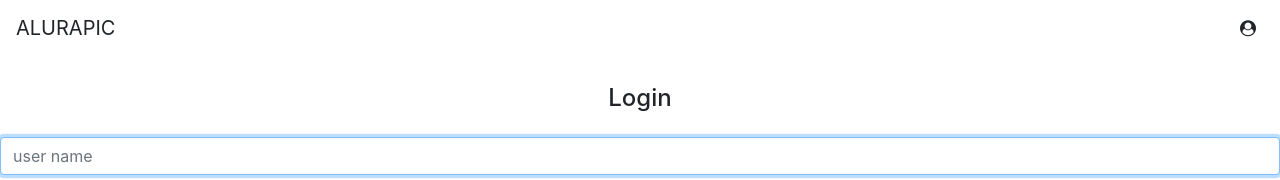
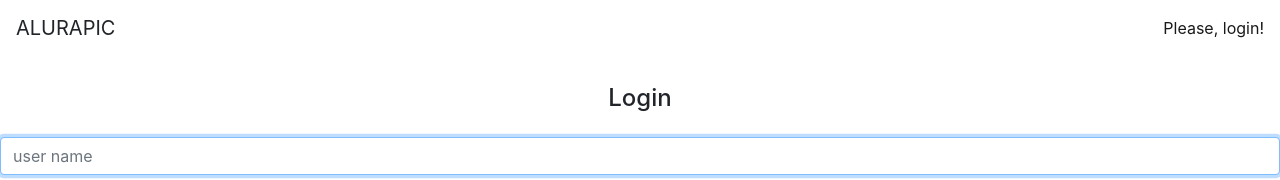
Before and after one commit to ricardoub/estudos-angular-alura-alurapic-app, an Angular app: page / in a window 1280 px wide. Shown: the top 180 px of the page. Built offline with nearby package versions, Linux system fonts and the light colour scheme.

Commit message:
parte2-aula03-05 - async pipe

```diff
--- a/src/app/core/core.module.ts
+++ b/src/app/core/core.module.ts
@@ -1,9 +1,11 @@
 import { NgModule } from '@angular/core';
 import { HeaderComponent } from './header/header.component';
+import { CommonModule } from '@angular/common';
 
 
 @NgModule({
     declarations: [ HeaderComponent ],
-    exports: [ HeaderComponent ]
+    exports: [ HeaderComponent ],
+    imports: [ CommonModule ]
 })
 export class CoreModule { }
--- a/src/app/core/header/header.component.html
+++ b/src/app/core/header/header.component.html
@@ -1,9 +1,15 @@
 <header class="fixed-top">
     <nav class="navbar navbar-light bg-white">
         <a class="navbar-brand">ALURAPIC</a>
-        <div>
+        <div *ngIf="(user$) | async as user; else login">
             <i class="fa fa-user-circle"></i>
-            <a class="ml-2">{{ user?.name }}</a>
+            <a class="ml-2">{{ user.name }}</a>
         </div>
+
+        <ng-template #login>
+            <span class="navbar-text">
+                <a>Please, login!</a>
+            </span>
+        </ng-template>
     </nav>
 </header>
--- a/src/app/core/header/header.component.ts
+++ b/src/app/core/header/header.component.ts
@@ -11,12 +11,10 @@
 export class HeaderComponent {
 
     user$: Observable<User>;
-    user: User;
 
     constructor (
         userService: UserService
     ) {
         this.user$ = userService.getUser();
-        this.user$.subscribe(user => this.user = user);
     }
 }
```
